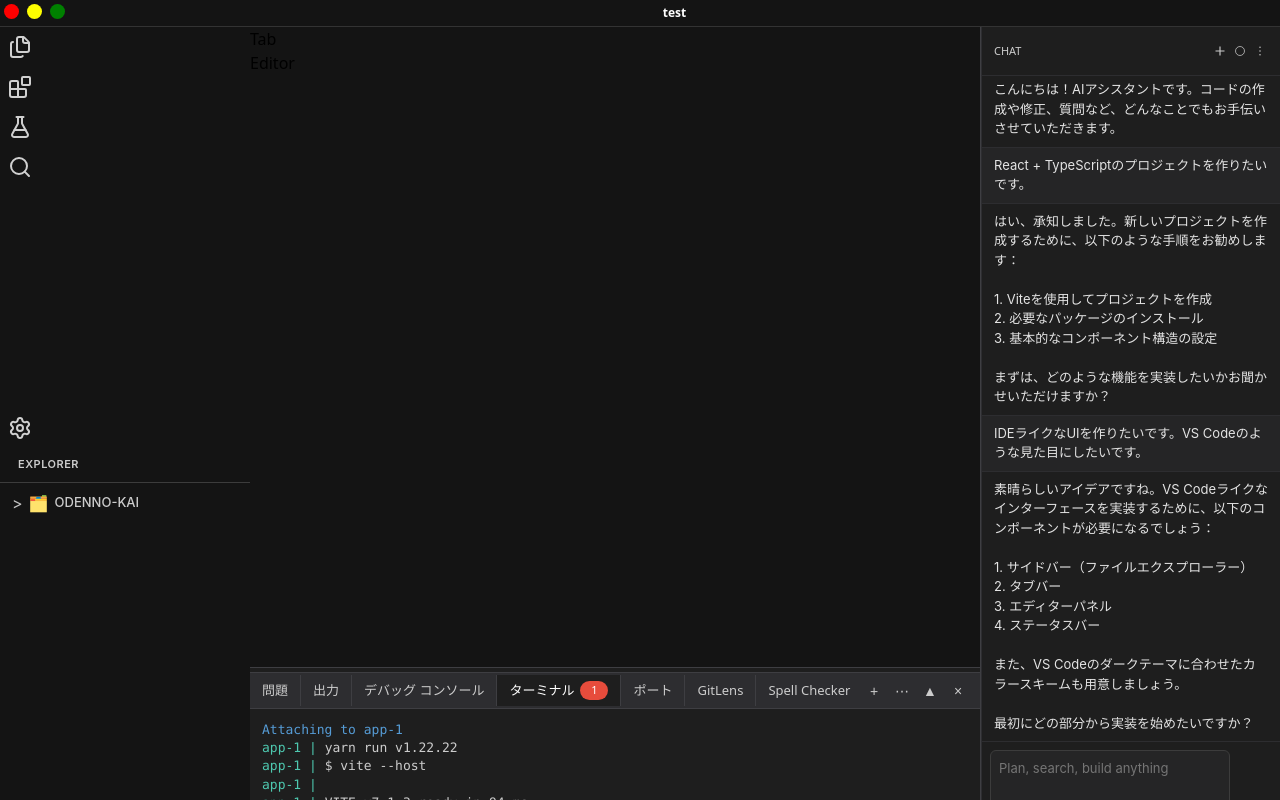
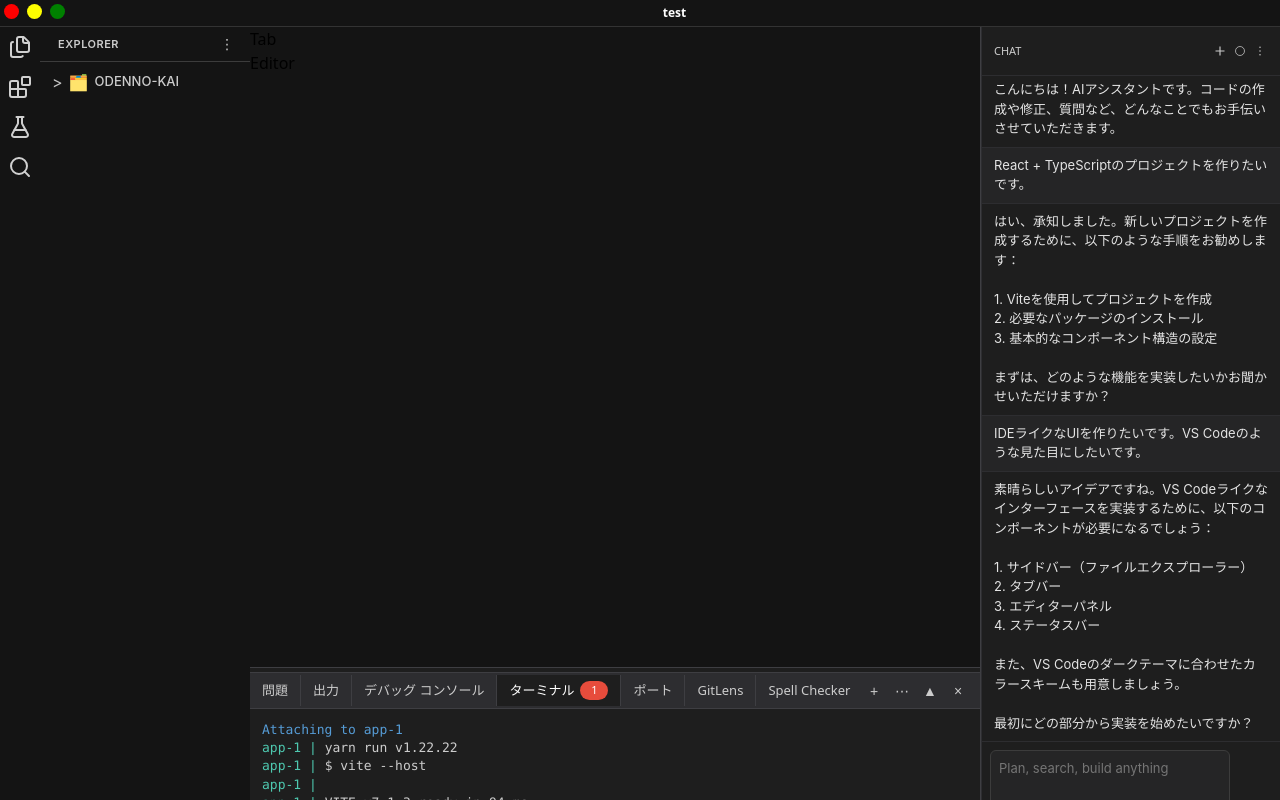
Before and after one commit to OdenTakashi/beyond-tab, a React (Vite) app: page / in a window 1280 px wide. Built offline with nearby package versions, Linux system fonts and the light colour scheme.

Commit message:
feat(view): file explorer がtool barと横並びになるようにする

```diff
--- a/src/components/ide/Window.tsx
+++ b/src/components/ide/Window.tsx
@@ -41,7 +41,7 @@ const PrimarySideBar = () => {
     <div
       style={{
         display: "flex",
-        flexDirection: "column",
+        flexDirection: "row",
         height: "100%",
         width: "100%",
         borderRight: `1px solid #3e3e42`,
```
